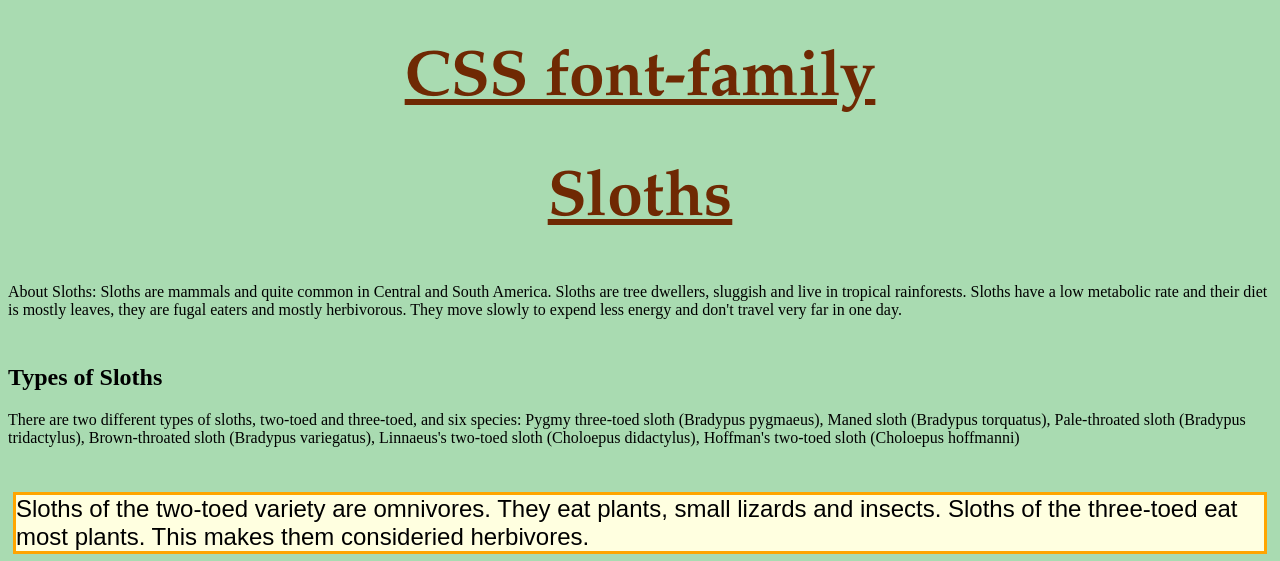
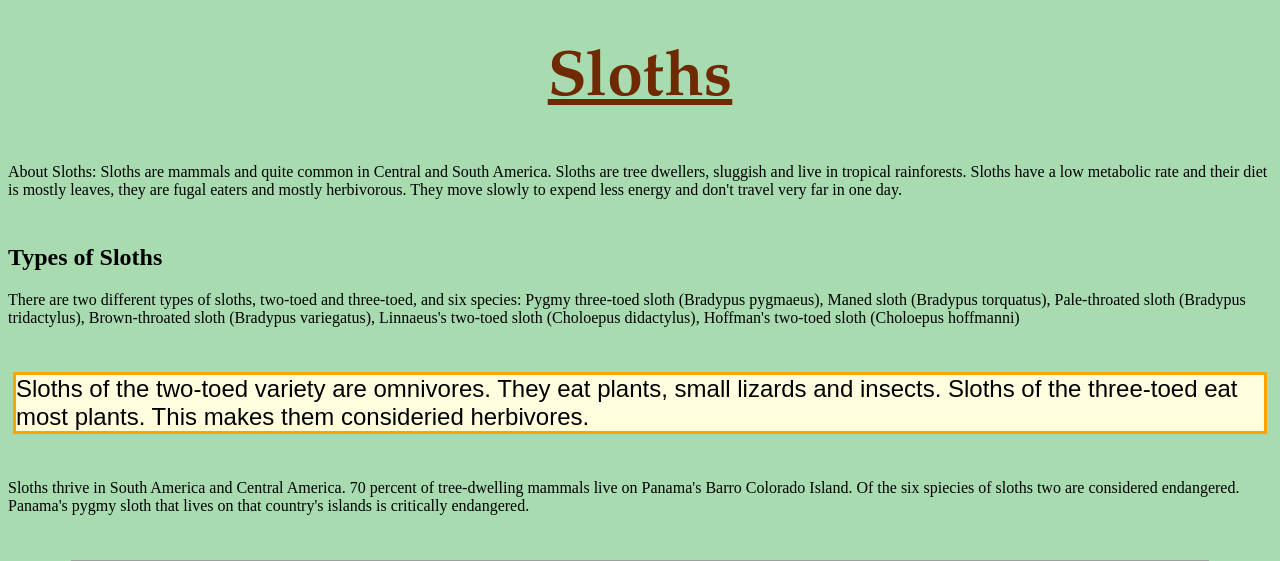
Before and after one commit to IanStoy/FirstRepository, a PHP site: page /index.html in a window 1280 px wide. Shown: the top 561 px of the page. Run offline with PHP 8.4, Linux system fonts and the light colour scheme; grey boxes are pictures that could not be loaded.

Commit message:
Add files via upload

```diff
--- a/index.html
+++ b/index.html
@@ -31,7 +31,7 @@
 
 </head>
 <body>
-<h1>CSS font-family</h1>
+
 <h1>Sloths</h1>
 
 <p1>    About Sloths: Sloths are mammals and quite common in Central and South America. Sloths are tree dwellers, sluggish and live in tropical rainforests. Sloths have a low metabolic rate and their diet is mostly leaves, they are fugal eaters and mostly herbivorous. They move slowly to expend less energy and don't travel very far in one day.</p>
--- a/sloths_style.css
+++ b/sloths_style.css
@@ -3,12 +3,14 @@
   background-color: #A9DBB1;
 }
 
+<head>
 <link rel="stylesheet" href="https://fonts.googleapis.com/css?family=Lato">
 <style>
 body {
-  font-family: "Lato", serif;
+  font-family: "Lato", sans-serif;
 }
-
+</style>
+</head>
  img { border-style: dashed;
 	border-width: 5px;
 	margin: 15px 15px 15px 15px;
```
